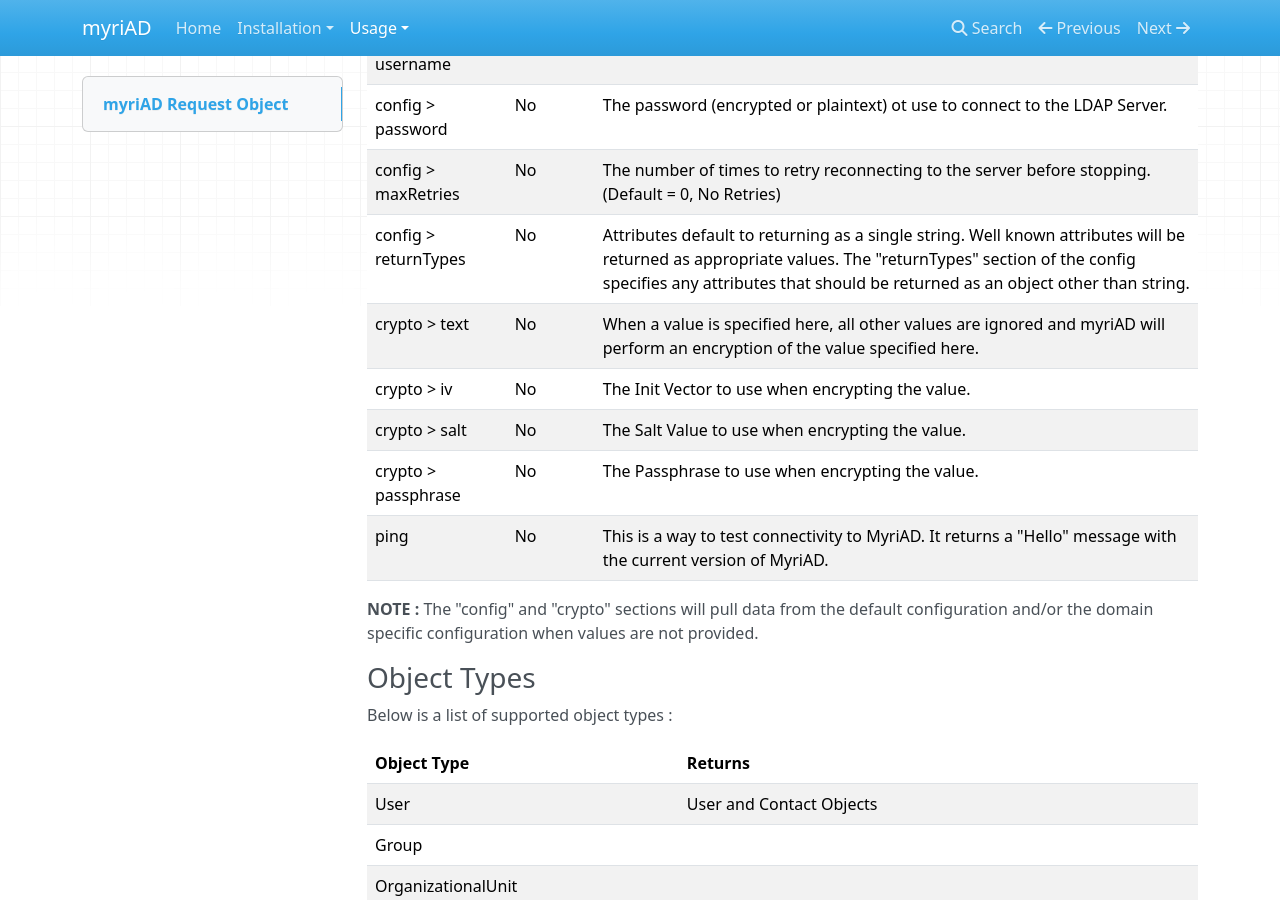
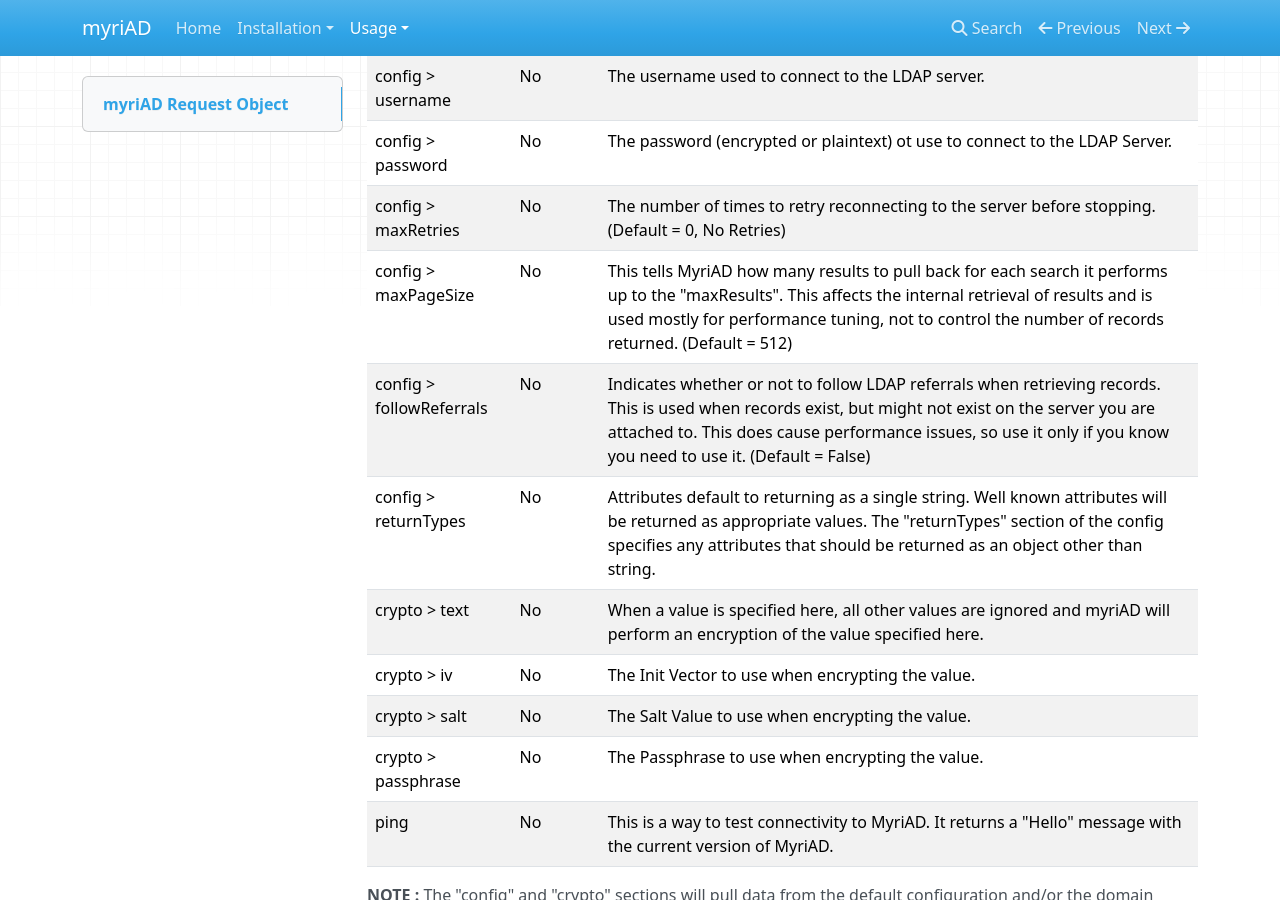
Before and after one commit to SynapseProject/myriad.docs, an MkDocs documentation site: the page built from docs/usage/request.md, in a window 1280 px wide and 900 px high, scrolled down 1815 px. Built offline with MkDocs 1.6.1, drawn with Linux system fonts in a browser that asks for light colours; nearby versions of some CDN libraries; old or Windows-style settings are respelled for this version of MkDocs; some of the changed text lies outside the part shown.

Commit message:
Adding docs around obscure Server Config properties.

```diff
--- a/docs/usage/request.md
+++ b/docs/usage/request.md
@@ -24,6 +24,8 @@ The code behind myriAD receives a JSON object as its input.  Whether this is pas
         "username": "MyUserName",
         "password": "MyEncryptedOrPlaintextPassword",
         "maxRetries": 0,
+        "maxPageSize": 512,
+        "followReferrals": false,
         "returnTypes": {
             "attribute001": "StringArray",
             "attribute002": "Guid",
@@ -57,6 +59,8 @@ The code behind myriAD receives a JSON object as its input.  Whether this is pas
 | config > username | No | The username used to connect to the LDAP server.
 | config > password | No | The password (encrypted or plaintext) ot use to connect to the LDAP Server.
 | config > maxRetries | No | The number of times to retry reconnecting to the server before stopping. (Default = 0, No Retries)
+| config > maxPageSize | No | This tells MyriAD how many results to pull back for each search it performs up to the "maxResults".  This affects the internal retrieval of results and is used mostly for performance tuning, not to control the number of records returned.  (Default = 512)
+| config > followReferrals | No | Indicates whether or not to follow LDAP referrals when retrieving records.  This is used when records exist, but might not exist on the server you are attached to.  This does cause performance issues, so use it only if you know you need to use it.  (Default = False)
 | config > returnTypes | No | Attributes default to returning as a single string.  Well known attributes will be returned as appropriate values.  The "returnTypes" section of the config specifies any attributes that should be returned as an object other than string.
 | crypto > text | No | When a value is specified here, all other values are ignored and myriAD will perform an encryption of the value specified here.
 | crypto > iv | No | The Init Vector to use when encrypting the value.
```
